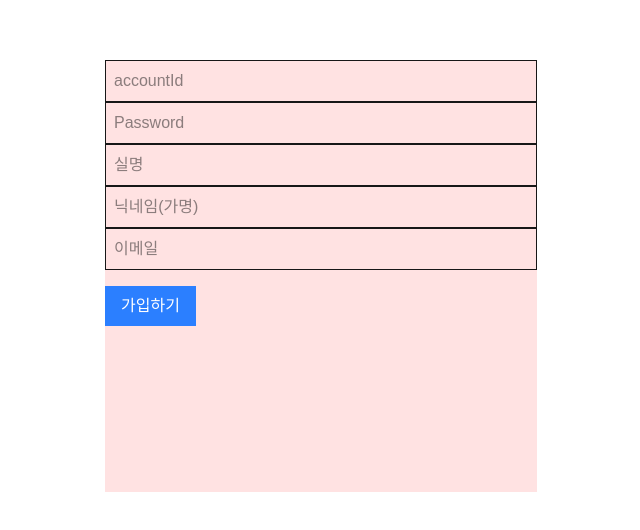
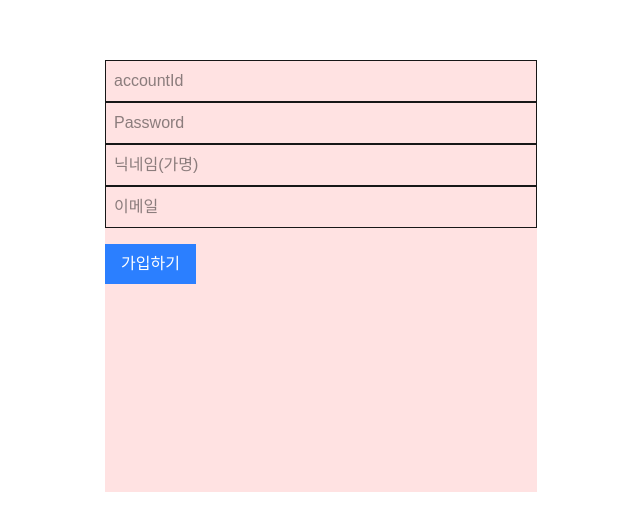
Before and after one commit to AlphaMaleClub/UCMC_FE, a Next.js app: page /signup in a window 1280 px wide. Shown: the part 124-654 px from the top of the page, without its empty margins (319-959 px from the left). Built offline with nearby package versions, Linux system fonts and the light colour scheme.

Commit message:
chore:     1. 일반 회원가입 유저와 OAuth 회원가입 유저의 분기를 정할 수 있는 코드 추가.

```diff
--- a/package.json
+++ b/package.json
@@ -15,8 +15,8 @@
     "react": "^18.2.0",
     "react-dom": "^18.2.0",
     "react-kakao-maps-sdk": "^1.1.27",
-    "tailwind": "^4.0.0",
-    "sockjs-client": "^1.6.1"
+    "sockjs-client": "^1.6.1",
+    "tailwind": "^4.0.0"
   },
   "devDependencies": {
     "@eslint/eslintrc": "^3",
--- a/src/app/signup/page.js
+++ b/src/app/signup/page.js
@@ -33,11 +33,12 @@ export default function Signup () {
     };
 
     const searchParams = useSearchParams();
+    const signUpMember = searchParams.get("memberNum") || "-1";
     const defaultProvier = searchParams.get("provider") || "none";
     const defaultAccountId = searchParams.get("accountId") || "";
     const defalutnickname = searchParams.get("nickname")|| "";
     const defaultEmail = searchParams.get("email") || "";
-    const defaultName = searchParams.get("realName") || "";
+    // const defaultName = searchParams.get("realName") || "";
 
     /*
 
@@ -55,8 +56,9 @@ export default function Signup () {
         accountId: defaultAccountId,
         password: "",
         nickname: defalutnickname,
-        name: defaultName,
+        // name: defaultName,
         email: defaultEmail,
+        tempMemberNumber : signUpMember,
 
     });
 
@@ -81,13 +83,13 @@ export default function Signup () {
                         onChange={(e) => setForm({...Form, password: e.target.value})}
                     />
 
-                    <input
+                    {/* <input
                         type="text"
                         placeholder="실명"
                         className="block w-full p-2 border"
                         value ={Form.name}
                         onChange={(e) => setForm({...Form, name: e.target.value})}
-                    />
+                    /> */}
 
                     <input
                         type="text"
--- a/src/service/AxiosConfig.js
+++ b/src/service/AxiosConfig.js
@@ -2,8 +2,8 @@ import axios from "axios";
 const API_ORIGIN = process.env.NEXT_PUBLIC_SITE_ORIGIN;
 // const API_ORIGIN = "http://localhost:8080/api";
 
-//먼저 요청 보내는 코드임.(LocalStorage 에서 보냄)
-//여기서 날라가는건 AccessToken
+// 먼저 요청 보내는 코드임.(LocalStorage 에서 보냄)
+// 여기서 날라가는건 AccessToken
 export const axiosAuthRequest = axios.create({
     baseURL: API_ORIGIN,
     headers: {
```
